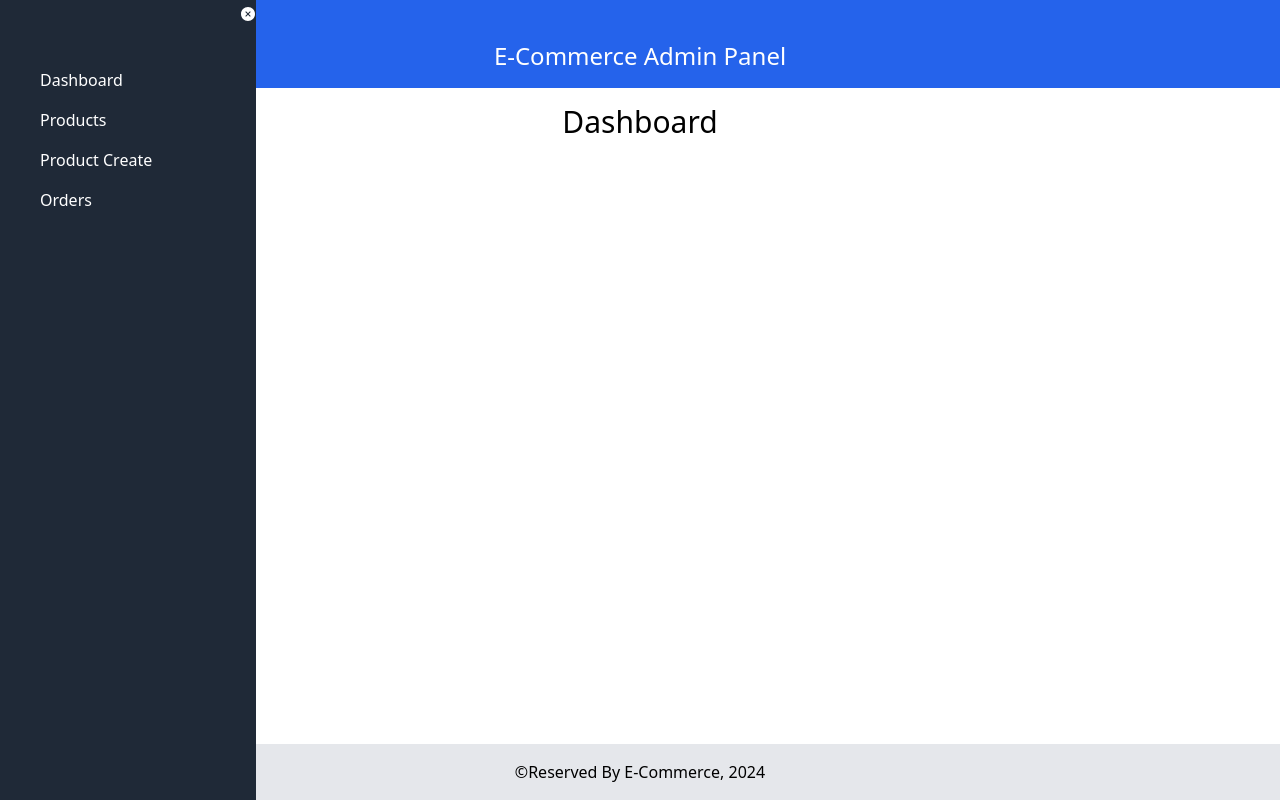
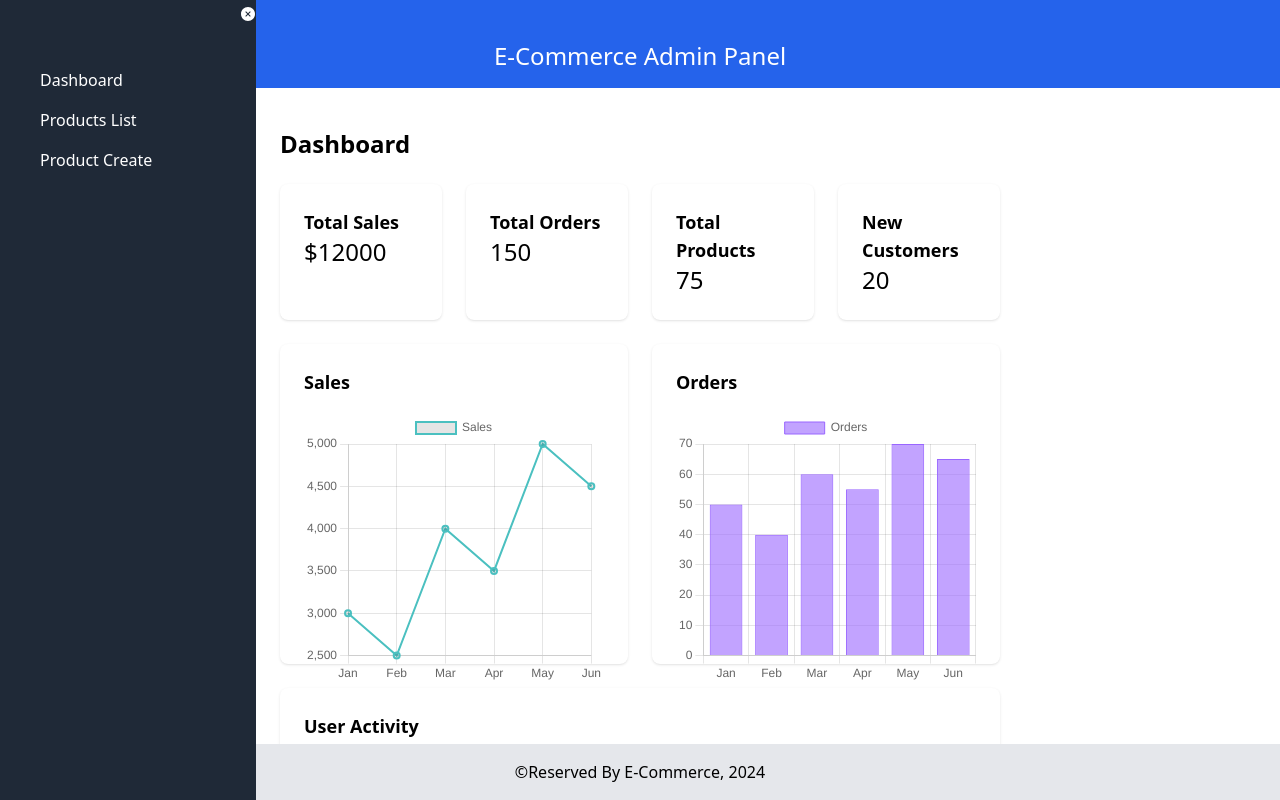
Before and after one commit to Chintanvadadoriya/E-commece-Mern-client, a React (Create React App) app: page / in a window 1280 px wide. Built offline with nearby package versions, Linux system fonts and the light colour scheme.

Commit message:
make deshboard page

```diff
--- a/package.json
+++ b/package.json
@@ -6,7 +6,9 @@
     "@testing-library/jest-dom": "^5.17.0",
     "@testing-library/react": "^13.4.0",
     "@testing-library/user-event": "^13.5.0",
+    "chart.js": "^4.4.3",
     "react": "^18.3.1",
+    "react-chartjs-2": "^5.2.0",
     "react-dom": "^18.3.1",
     "react-icons": "^5.2.1",
     "react-router-dom": "^6.25.0",
--- a/src/components/Dashboard.jsx
+++ /dev/null
@@ -1,11 +0,0 @@
-import React from 'react';
-
-const Dashboard = () => {
-  return (
-    <div>
-      <h2 className="text-3xl grid justify-items-center	mb-4">Dashboard</h2>
-    </div>
-  );
-};
-
-export default Dashboard;
--- /dev/null
+++ b/src/components/Dashboard/OrdersChart.js
@@ -0,0 +1,33 @@
+import React from 'react';
+import { Bar } from 'react-chartjs-2';
+import { Chart, registerables } from 'chart.js';
+
+Chart.register(...registerables);
+const OrdersChart = ({ data }) => {
+  const chartData = {
+    labels: data.labels,
+    datasets: [
+      {
+        label: 'Orders',
+        data: data.values,
+        backgroundColor: 'rgba(153, 102, 255, 0.6)',
+        borderColor: 'rgba(153, 102, 255, 1)',
+        borderWidth: 1,
+      },
+    ],
+  };
+
+  const options = {
+    responsive: true,
+    maintainAspectRatio: false,
+  };
+
+  return (
+    <div className="bg-white shadow rounded-lg p-6 mt-6 h-64 md:h-80">
+      <h2 className="text-lg font-semibold mb-4">Orders</h2>
+      <Bar data={chartData} options={options} />
+    </div>
+  );
+};
+
+export default OrdersChart;
--- /dev/null
+++ b/src/components/Dashboard/SalesChart.js
@@ -0,0 +1,34 @@
+import React from 'react';
+import { Line } from 'react-chartjs-2';
+import { Chart, registerables } from 'chart.js';
+
+Chart.register(...registerables);
+
+const SalesChart = ({ data }) => {
+  const chartData = {
+    labels: data.labels,
+    datasets: [
+      {
+        label: 'Sales',
+        data: data.values,
+        borderColor: 'rgba(75, 192, 192, 1)',
+        borderWidth: 2,
+        fill: false,
+      },
+    ],
+  };
+
+  const options = {
+    responsive: true,
+    maintainAspectRatio: false,
+  };
+
+  return (
+    <div className="bg-white shadow rounded-lg p-6 mt-6 h-64 md:h-80">
+      <h2 className="text-lg font-semibold mb-4">Sales</h2>
+      <Line data={chartData} options={options} />
+    </div>
+  );
+};
+
+export default SalesChart;
--- /dev/null
+++ b/src/components/Dashboard/SummaryCards.js
@@ -0,0 +1,26 @@
+import React from 'react';
+
+const SummaryCards = ({ totalSales, totalOrders, totalProducts, newCustomers }) => {
+  return (
+    <div className="grid grid-cols-1 sm:grid-cols-2 lg:grid-cols-4 gap-6">
+      <div className="bg-white shadow bg-indigo-200 rounded-lg p-6">
+        <h2 className="text-lg font-semibold">Total Sales</h2>
+        <p className="text-2xl">${totalSales}</p>
+      </div>
+      <div className="bg-white shadow bg-indigo-200 rounded-lg p-6">
+        <h2 className="text-lg font-semibold">Total Orders</h2>
+        <p className="text-2xl">{totalOrders}</p>
+      </div>
+      <div className="bg-white shadow bg-indigo-200 rounded-lg p-6">
+        <h2 className="text-lg font-semibold">Total Products</h2>
+        <p className="text-2xl">{totalProducts}</p>
+      </div>
+      <div className="bg-white shadow bg-indigo-200 rounded-lg p-6">
+        <h2 className="text-lg font-semibold">New Customers</h2>
+        <p className="text-2xl">{newCustomers}</p>
+      </div>
+    </div>
+  );
+};
+
+export default SummaryCards;
--- /dev/null
+++ b/src/components/Dashboard/UserActivityChart.js
@@ -0,0 +1,33 @@
+import React from 'react';
+import { Line } from 'react-chartjs-2';
+import { Chart, registerables } from 'chart.js';
+
+Chart.register(...registerables);
+const UserActivityChart = ({ data }) => {
+  const chartData = {
+    labels: data.labels,
+    datasets: [
+      {
+        label: 'User Activity',
+        data: data.values,
+        borderColor: 'rgba(255, 206, 86, 1)',
+        borderWidth: 2,
+        fill: false,
+      },
+    ],
+  };
+
+  const options = {
+    responsive: true,
+    maintainAspectRatio: false,
+  };
+
+  return (
+    <div className="bg-white shadow rounded-lg p-6 mt-6 h-64">
+      <h2 className="text-lg font-semibold mb-4">User Activity</h2>
+      <Line data={chartData} options={options} />
+    </div>
+  );
+};
+
+export default UserActivityChart;
--- a/src/components/layout/MainLayout.jsx
+++ b/src/components/layout/MainLayout.jsx
@@ -5,7 +5,6 @@ import Footer from './Footer';
 
 const MainLayout = ({ children }) => {
   const [isOpen, setIsOpen] = useState(true);
-    console.log('children', children)
     const toggleSidebar = () => {
       setIsOpen(!isOpen);
     };
--- a/src/components/layout/Sidebar.jsx
+++ b/src/components/layout/Sidebar.jsx
@@ -14,10 +14,10 @@ const Sidebar = ({toggleSidebar,isOpen,setIsOpen}) => {
         {isOpen && <AiFillCloseCircle className="w-55 inline-block ml-60"  onClick={toggleSidebar}/>}
       <div className="p-4 pt-11 pl-10">
         <Link to="/" className="block mb-4" >Dashboard</Link>
-        <Link to="/products" className="block mb-4" >Products</Link>
+        <Link to="/products-list" className="block mb-4" >Products List</Link>
         <Link to="/products-create" className="block mb-4" >Product Create</Link>
 
-        <Link to="/order-list" className="block mb-4">Orders</Link>
+        {/* <Link to="/order-list" className="block mb-4">Orders</Link> */}
       </div>
     </aside>
   );
--- a/src/index.css
+++ b/src/index.css
@@ -4,3 +4,7 @@
 @tailwind base;
 @tailwind components;
 @tailwind utilities;
+
+.custom-container {
+  width: calc(100% - 30rem); /* Adjust the width as needed */
+}
--- a/src/pages/Dashboard/Dashboard.jsx
+++ b/src/pages/Dashboard/Dashboard.jsx
@@ -0,0 +1,45 @@
+import React from 'react';
+import SummaryCards from '../../components/Dashboard/SummaryCards';
+import SalesChart from '../../components/Dashboard/SalesChart';
+import OrdersChart from '../../components/Dashboard/OrdersChart';
+import UserActivityChart from '../../components/Dashboard/UserActivityChart';
+const isLargeScreen = window.innerWidth > 1024
+
+console.log('isLargeScreen', isLargeScreen   )
+const Dashboard = () => {
+    const summaryData = {
+        totalSales: 12000,
+        totalOrders: 150,
+        totalProducts: 75,
+        newCustomers: 20,
+    };
+
+    const salesData = {
+        labels: ['Jan', 'Feb', 'Mar', 'Apr', 'May', 'Jun'],
+        values: [3000, 2500, 4000, 3500, 5000, 4500],
+    };
+
+    const ordersData = {
+        labels: ['Jan', 'Feb', 'Mar', 'Apr', 'May', 'Jun'],
+        values: [50, 40, 60, 55, 70, 65],
+    };
+
+    const userActivityData = {
+        labels: ['Jan', 'Feb', 'Mar', 'Apr', 'May', 'Jun'],
+        values: [100, 200, 150, 300, 250, 400],
+    };
+
+    return (
+        <div className={`${isLargeScreen? 'custom-container':''} container mx-auto p-6`}>
+            <h1 className="text-2xl font-semibold mb-6">Dashboard</h1>
+            <SummaryCards {...summaryData} />
+            <div className="grid grid-cols-1 lg:grid-cols-2 gap-6">
+                <SalesChart data={salesData} />
+                <OrdersChart data={ordersData} />
+            </div>
+            <UserActivityChart data={userActivityData} />
+        </div>
+    );
+};
+
+export default Dashboard;
--- a/src/pages/Products/ProductList.jsx
+++ b/src/pages/Products/ProductList.jsx
@@ -0,0 +1,9 @@
+import React from 'react'
+
+function ProductList() {
+  return (
+    <div>ProductList</div>
+  )
+}
+
+export default ProductList
--- a/src/routes.js
+++ b/src/routes.js
@@ -1,10 +1,10 @@
 import React from 'react';
 import { BrowserRouter as Router, Routes, Route } from 'react-router-dom';
 import MainLayout from './components/layout/MainLayout';
-import Dashboard from './components/Dashboard';
 import ProductList from './components/ProductList';
 import OrderList from './components/OrderList';
 import ProductCreate from './pages/Products/AddProduct';
+import Dashboard from './pages/Dashboard/Dashboard';
 
 const AppRoutes = () => {
   return (
@@ -12,7 +12,7 @@ const AppRoutes = () => {
       <MainLayout>
         <Routes>
           <Route path="/" element={<Dashboard />} />
-          <Route path="/products" element={<ProductList />} />
+          <Route path="/products-list" element={<ProductList />} />
           <Route path="/products-create" element={<ProductCreate />} />
 
           <Route path="/order-list" element={<OrderList />} />
```
Also changed, not shown: 1 other file (tests, documents, lock files or other folders).
